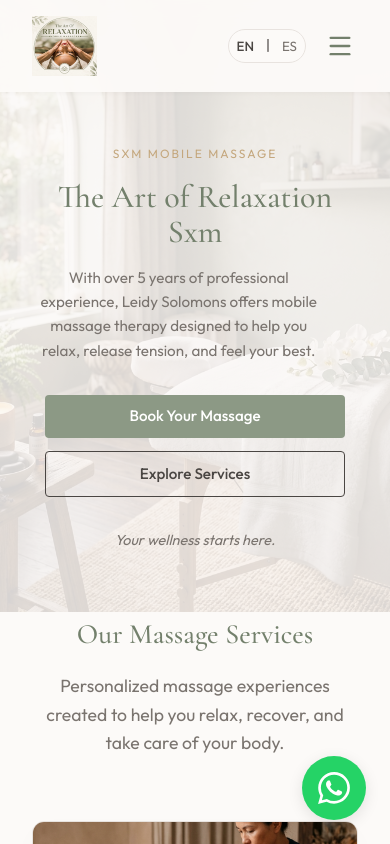
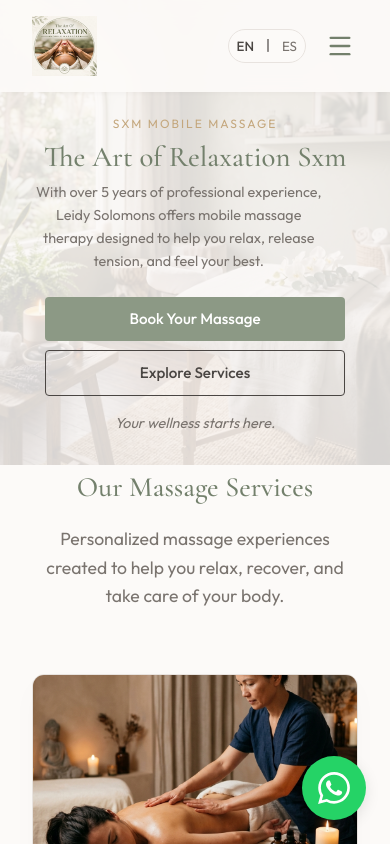
Before and after one commit to alexanderst2005-lab/masajes, a React (Vite) app: page / in a window 390 px wide. Shown: the top 844 px of the page. Built offline with nearby package versions, Linux system fonts and the light colour scheme.

Commit message:
Further reduce hero size on mobile

```diff
--- a/src/index.css
+++ b/src/index.css
@@ -1045,17 +1045,17 @@ footer {
 
 
   .hero {
-    padding-top: 140px;
-    padding-bottom: 60px;
-    min-height: auto;
+    padding-top: 110px;
+    padding-bottom: 30px;
+    min-height: unset;
     justify-content: center;
   }
   .hero-buttons {
     flex-direction: column;
-    gap: 0.8rem;
+    gap: 0.6rem;
     width: 100%;
     max-width: 300px;
-    margin: 0 auto 2rem auto;
+    margin: 0 auto 1rem auto;
   }
   .hero-buttons .btn {
     width: 100%;
@@ -1078,16 +1078,16 @@ footer {
     height: 14px;
   }
   .hero-title {
-    font-size: 2rem;
-    margin-bottom: 1rem;
+    font-size: 1.8rem;
+    margin-bottom: 0.5rem;
   }
   .hero-desc {
-    font-size: 0.95rem;
-    margin-bottom: 2rem;
+    font-size: 0.9rem;
+    margin-bottom: 1.5rem;
   }
   .hero-tag {
     font-size: 0.75rem;
-    margin-bottom: 1rem;
+    margin-bottom: 0.5rem;
   }
   .section-title {
     font-size: 1.75rem;
```
